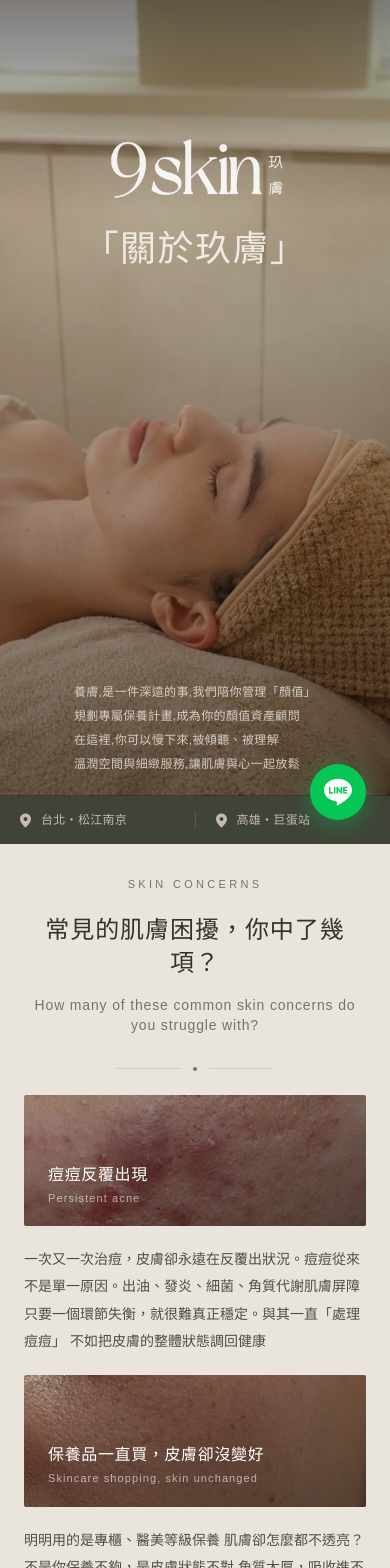
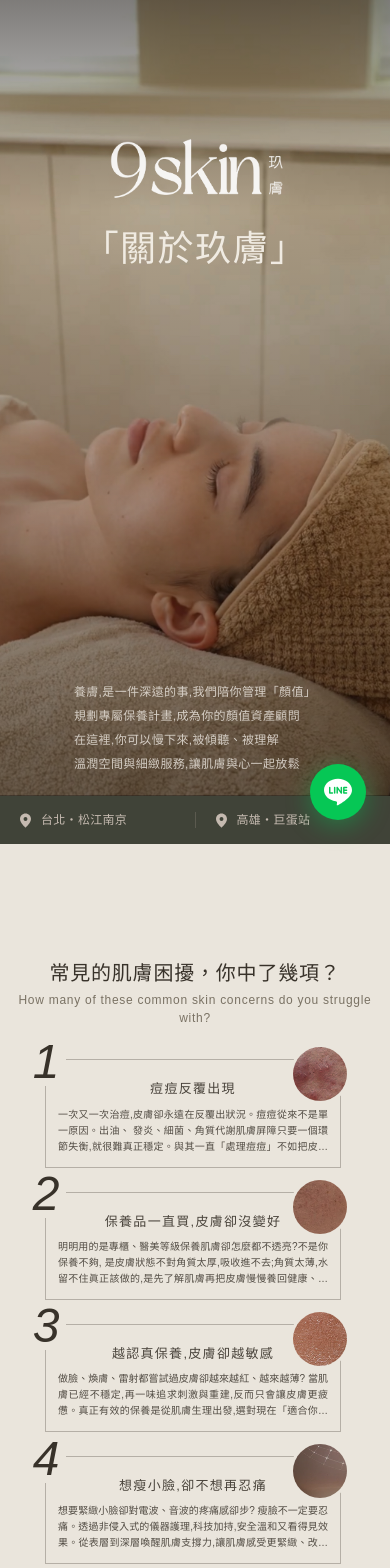
Before and after one commit to parintnk/9skin, a Next.js app: page /example1 in a window 390 px wide. Shown: the top 1568 px of the page. Built offline with nearby package versions, Linux system fonts and the light colour scheme.

Commit message:
new Skin Concerns

```diff
--- a/app/example1/page.tsx
+++ b/app/example1/page.tsx
@@ -102,25 +102,25 @@ const concerns = [
     img: "/img/Page 2-1.png",
     title: "痘痘反覆出現",
     subtitle: "Persistent acne",
-    desc: "一次又一次治痘，皮膚卻永遠在反覆出狀況。痘痘從來不是單一原因。出油、發炎、細菌、角質代謝肌膚屏障只要一個環節失衡，就很難真正穩定。與其一直「處理痘痘」 不如把皮膚的整體狀態調回健康",
+    desc: "一次又一次治痘,皮膚卻永遠在反覆出狀況。痘痘從來不是單一原因。出油、 發炎、細菌、角質代謝肌膚屏障只要一個環節失衡,就很難真正穩定。與其一直「處理痘痘」不如把皮膚的整體狀態調回健康",
   },
   {
     img: "/img/Page 2-2.png",
-    title: "保養品一直買，皮膚卻沒變好",
-    subtitle: "Skincare shopping, skin unchanged",
-    desc: "明明用的是專櫃、醫美等級保養 肌膚卻怎麼都不透亮？ 不是你保養不夠，是皮膚狀態不對 角質太厚，吸收進不去；角質太薄，水留不住 真正該做的，是先了解肌膚 再把皮膚慢慢養回健康、會發光的狀態",
+    title: "保養品一直買,皮膚卻沒變好",
+    subtitle: "保養品購物，肌膚不變",
+    desc: "明明用的是專櫃、醫美等級保養肌膚卻怎麼都不透亮?不是你保養不夠, 是皮膚狀態不對角質太厚,吸收進不去;角質太薄,水留不住眞正該做的,是先了解肌膚再把皮膚慢慢養回健康、會發光的狀態",
   },
   {
     img: "/img/Page 2-3.png",
-    title: "越認真保養，皮膚卻越敏感",
+    title: "越認真保養,皮膚卻越敏感",
     subtitle: "More skincare, more sensitive",
-    desc: "做臉、煥膚、雷射都嘗試過 皮膚卻越來越紅、越來越薄？ 當肌膚已經不穩定，再一味追求刺激與重建，反而只會讓皮膚更疲憊。真正有效的保養是從肌膚生理出發，選對現在「適合你」的照護方式",
+    desc: "做臉、煥膚、雷射都嘗試過皮膚卻越來越紅、越來越薄? 當肌膚已經不穩定,再一味追求刺激與重建,反而只會讓皮膚更疲憊。真正有效的保養是從肌膚生理出發,選對現在「適合你」的照護方式",
   },
   {
     img: "/img/Page 2-4.png",
-    title: "想瘦小臉，卻不想再忍痛",
-    subtitle: "Face slimming without the pain",
-    desc: "想要緊緻小臉卻對電波、音波的疼痛感卻步？ 瘦臉不一定要忍痛。透過非侵入式的儀器護理，科技加持，安全溫和又看得見效果。從表層到深層喚醒肌膚支撐力，讓肌膚感受更緊緻、改善鬆弛感，最終感受輪廓更立體",
+    title: "想瘦小臉,卻不想再忍痛",
+    subtitle: "瘦臉不痛",
+    desc: "想要緊緻小臉卻對電波、音波的疼痛感卻步? 瘦臉不一定要忍痛。透過非侵入式的儀器護理,科技加持,安全溫和又看得見效果。從表層到深層喚醒肌膚支撐力,讓肌膚感受更緊緻、改善鬆弛感,最終感受輪廓更立體",
   },
 ];
 
@@ -419,56 +419,103 @@ export default function Page() {
       {/* ══════════════════════════════════════
           SECTION 2 — Skin Concerns
       ══════════════════════════════════════ */}
-      <section className="py-8 sm:py-24 lg:py-28" style={{ backgroundColor: "var(--brand-lighter)" }}>
-        <div className="max-w-5xl mx-auto px-6 sm:px-0">
-
-          <div data-reveal className="text-center mb-6 sm:mb-20">
-            <p className="text-[11px] lg:text-[13px] tracking-[0.3em] uppercase mb-5 font-light" style={{ color: "var(--brand-gold)" }}>
-              Skin Concerns
-            </p>
-            <h2 className="text-2xl sm:text-3xl lg:text-[2.6rem] font-light leading-snug mb-4" style={{ letterSpacing: "0.04em" }}>
+      <section className="h-[100svh] min-h-[600px] py-2 sm:py-4 flex flex-col justify-center overflow-hidden" style={{ backgroundColor: "var(--brand-lighter)" }}>
+        <div className="max-w-5xl mx-auto px-4 sm:px-6 w-full flex flex-col items-center sm:block">
+
+          <div data-reveal className="text-center mb-4 sm:mb-8">
+            <h2 className="text-xl sm:text-3xl lg:text-[2.6rem] font-light leading-snug mb-1 sm:mb-2" style={{ letterSpacing: "0.04em" }}>
               常見的肌膚困擾，你中了幾項？
             </h2>
-            <p className="text-sm lg:text-[17px] font-light" style={{ color: "var(--brand-muted)", letterSpacing: "0.06em" }}>
+            <p className="text-[12px] sm:text-sm lg:text-[17px] font-light mt-1 sm:mt-0" style={{ color: "var(--brand-muted)", letterSpacing: "0.06em" }}>
               How many of these common skin concerns do you struggle with?
             </p>
-            <div className="flex items-center justify-center gap-3 mt-8">
+            <div className="hidden sm:flex items-center justify-center gap-3 mt-4">
               <div className="h-px w-16" style={{ backgroundColor: "rgba(56,50,42,0.15)" }} />
               <div className="w-1 h-1 rounded-full" style={{ backgroundColor: "var(--brand-gold)" }} />
               <div className="h-px w-16" style={{ backgroundColor: "rgba(56,50,42,0.15)" }} />
             </div>
           </div>
 
-          <div className="grid grid-cols-1 sm:grid-cols-2 gap-x-10 gap-y-5 sm:gap-y-16">
+          <div className="hidden sm:grid sm:grid-cols-2 gap-x-10 gap-y-6 lg:gap-y-10 w-full">
             {concerns.map((c, i) => (
-              <div key={i} data-reveal data-reveal-delay={i + 1} className="flex flex-col gap-5">
-                <div className="card-wrap relative w-full overflow-hidden" style={{ aspectRatio: "543/209", borderRadius: "2px" }}>
+              <div key={i} data-reveal data-reveal-delay={i + 1} className="flex flex-col gap-3">
+                <div className="card-wrap relative w-full overflow-hidden" style={{ aspectRatio: "543/180", borderRadius: "2px" }}>
                   <Image src={c.img} alt={c.title} fill className="card-img object-cover" />
-                  <div className="absolute inset-0" style={{ background: "linear-gradient(160deg, rgba(20,16,12,0.1) 0%, rgba(20,16,12,0.55) 100%)" }} />
-                  <div className="absolute inset-0 flex flex-col justify-end px-6 pb-5">
-                    <p className="text-white font-light text-base lg:text-lg leading-snug mb-1" style={{ letterSpacing: "0.04em" }}>{c.title}</p>
+                  <div className="absolute inset-0 flex flex-col justify-end px-5 pb-4">
+                    <p className="text-white font-light text-base lg:text-[17px] leading-snug mb-1" style={{ letterSpacing: "0.04em" }}>{c.title}</p>
                     <p className="text-white/60 text-[11px] tracking-widest font-light">{c.subtitle}</p>
                   </div>
                 </div>
-                <p className="text-sm lg:text-[17px] font-light leading-[1.95]" style={{ color: "var(--brand-dark)", opacity: 0.85 }}>
+                <p className="text-[13px] lg:text-[15px] font-light leading-[1.8] line-clamp-3" style={{ color: "var(--brand-dark)", opacity: 0.85 }}>
                   {c.desc}
                 </p>
               </div>
             ))}
           </div>
 
-          <div className="flex justify-center mt-16 sm:mt-20">
-            <div className="w-11 h-11 rounded-full flex items-center justify-center" style={{ border: "1px solid rgba(56,50,42,0.25)", backgroundColor: "rgba(56,50,42,0.04)" }}>
+          <div className="flex flex-col gap-6 sm:hidden mt-2 pt-2 pb-2 w-full max-w-[340px]">
+            {concerns.map((c, i) => (
+              <div key={i} data-reveal data-reveal-delay={i + 1} className="relative">
+                {/* The Box */}
+                <div
+                  className="relative ml-5 mr-6 border pt-5 pb-3 px-3"
+                  style={{ borderColor: "rgba(56,50,42,0.3)" }}
+                >
+                  {/* The top-left oversized number */}
+                  <span
+                    className="absolute z-10 flex items-center justify-center font-serif italic"
+                    style={{
+                      top: "-1.4rem",
+                      left: "-1.2rem",
+                      fontSize: "3.0rem",
+                      color: "var(--brand-dark)",
+                      backgroundColor: "var(--brand-lighter)",
+                      padding: "0 6px",
+                      lineHeight: "1"
+                    }}
+                  >
+                    {i + 1}
+                  </span>
+
+                  {/* The top-right circular image */}
+                  <div
+                    className="absolute z-10 rounded-full overflow-hidden"
+                    style={{
+                      top: "-16px",
+                      right: "-10px",
+                      width: "60px",
+                      height: "60px",
+                      border: "3px solid var(--brand-lighter)"
+                    }}
+                  >
+                    <Image src={c.img} alt={c.title} fill className="object-cover object-center" />
+                  </div>
+
+                  <div className="text-center mb-2 px-2 relative z-0">
+                    <h3 className="text-[13px] font-medium leading-[1.4] tracking-widest" style={{ color: "var(--brand-dark)", opacity: 0.9 }}>
+                      {c.title}
+                    </h3>
+                  </div>
+                  <p className="text-[10px] leading-[1.6] font-light text-justify relative z-0 line-clamp-3" style={{ color: "var(--brand-dark)", opacity: 0.85 }}>
+                    {c.desc}
+                  </p>
+                </div>
+              </div>
+            ))}
+          </div>
+
+          <div className="hidden sm:flex justify-center mt-6 lg:mt-8">
+            <div className="w-9 h-9 lg:w-11 lg:h-11 rounded-full flex items-center justify-center" style={{ border: "1px solid rgba(56,50,42,0.25)", backgroundColor: "rgba(56,50,42,0.04)" }}>
               <svg width="13" height="13" viewBox="0 0 16 16" fill="none">
                 <path d="M8 2v12M2.5 9.5l5.5 5 5.5-5" stroke="var(--brand-dark)" strokeWidth="1.1" strokeLinecap="round" strokeLinejoin="round" />
               </svg>
             </div>
           </div>
 
-          <div className="mt-10">
-            <div className="rounded-full px-8 sm:px-12 py-4 sm:py-5 text-center" style={{ backgroundColor: "var(--brand-footer)", boxShadow: "0 4px 24px rgba(30,24,18,0.12)" }}>
-              <p className="text-sm lg:text-[17px] font-light leading-relaxed" style={{ color: "var(--brand-footer-text)", letterSpacing: "0.05em" }}>
-                這些問題看似獨立，實際上都指向同一個核心：肌膚缺乏正確的深層調理與系統化管理
+          <div className="hidden sm:block mt-6">
+            <div className="rounded-full px-8 py-3 lg:py-4 text-center mx-auto" style={{ backgroundColor: "var(--brand-footer)", boxShadow: "0 4px 24px rgba(30,24,18,0.12)", maxWidth: "80%" }}>
+              <p className="text-[13px] lg:text-[15px] font-light leading-relaxed" style={{ color: "var(--brand-footer-text)", letterSpacing: "0.05em" }}>
+                這些問題看似獨立,實際上都指向同一個核心:肌膚缺乏正確的深層調理與系統化管理
               </p>
             </div>
           </div>
```
